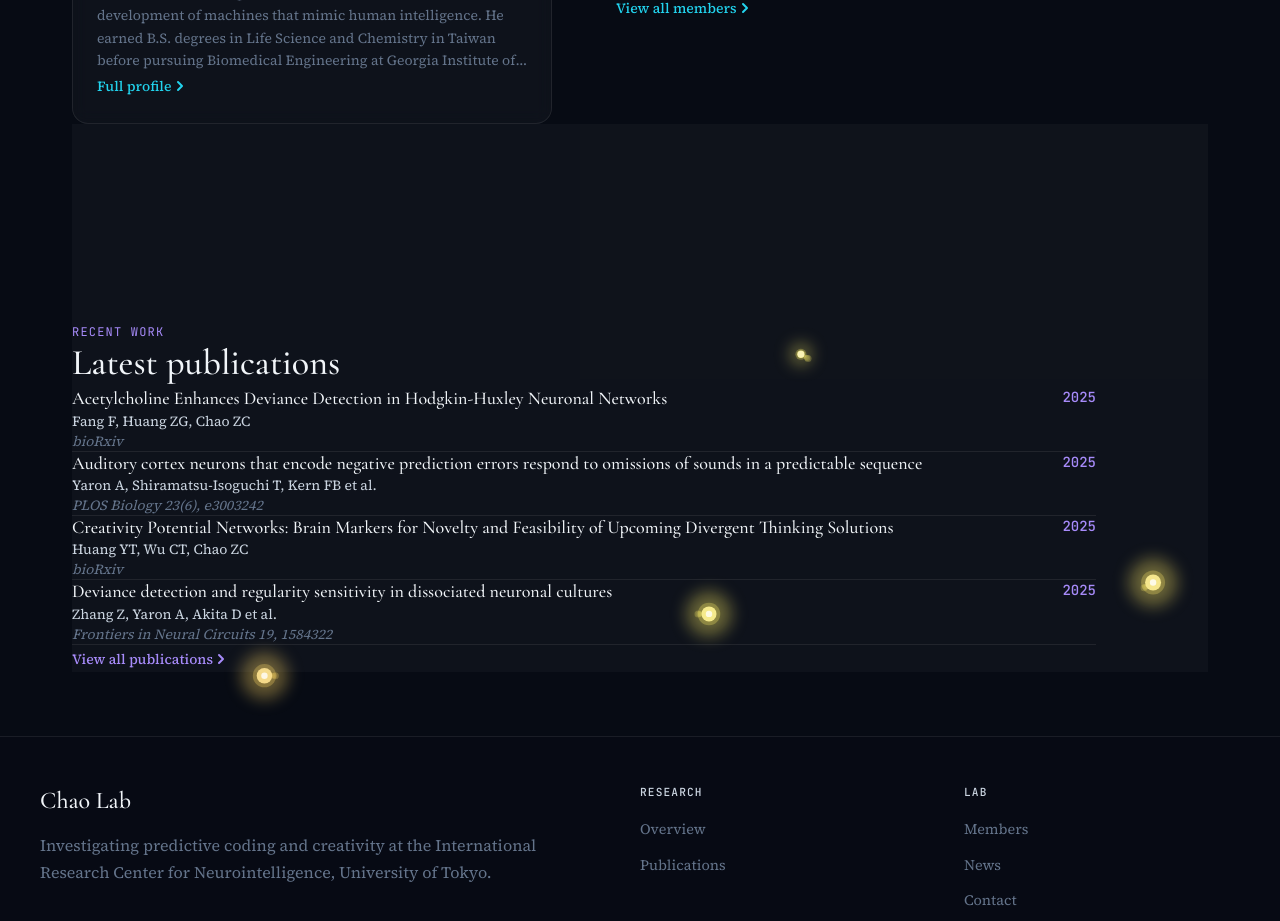
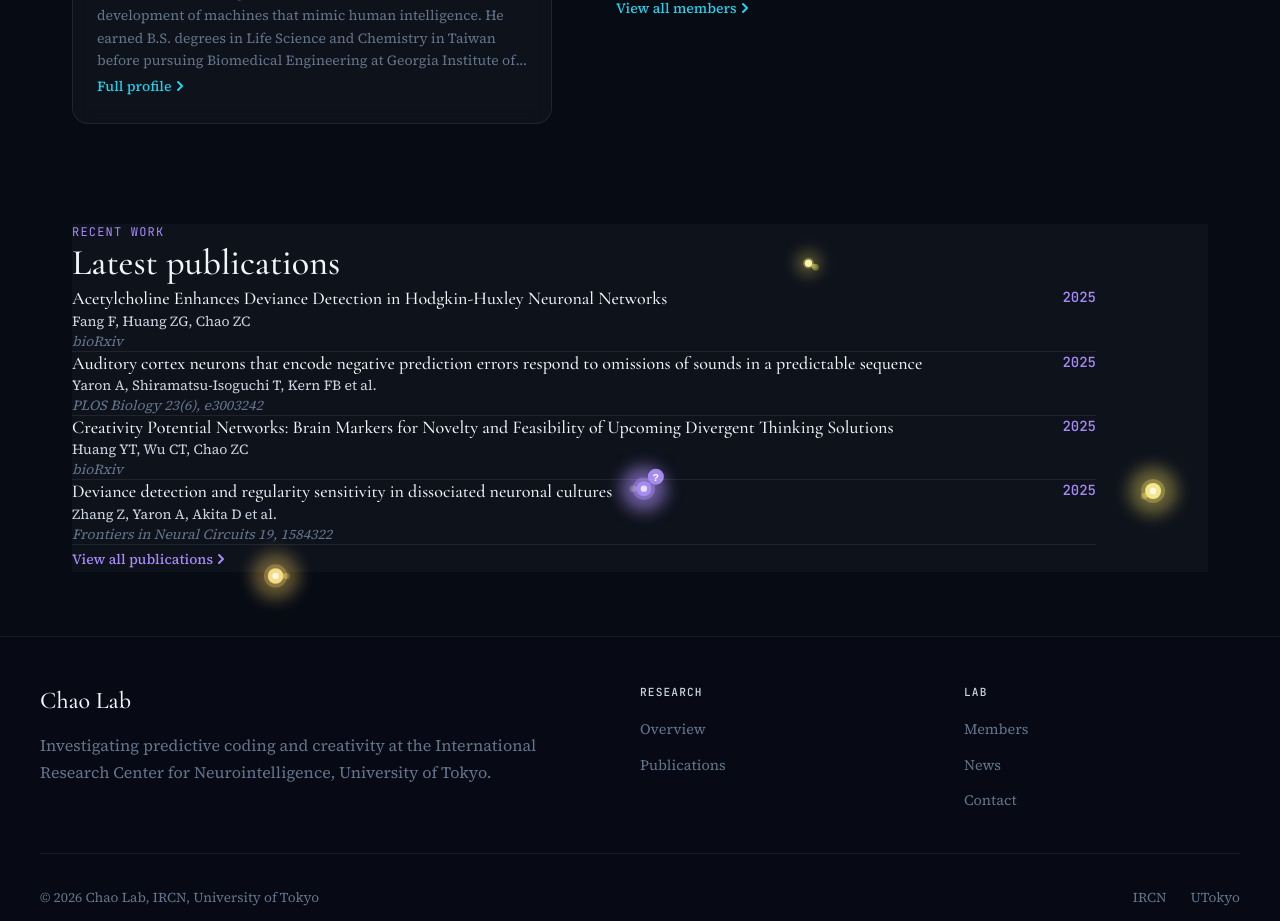
Before and after one commit to Amityar01/chaolab-ircn, a Next.js app: page / in a window 1280 px wide. Shown: the part 2520-3441 px from the top of the page. Built offline with nearby package versions, Linux system fonts and the light colour scheme.

Commit message:
fix: add spacing wrapper to Publications, reduce gray area extension

```diff
--- a/src/components/home/PublicationsPreview.tsx
+++ b/src/components/home/PublicationsPreview.tsx
@@ -26,10 +26,11 @@ const PublicationsPreview = forwardRef<HTMLDivElement, PublicationsPreviewProps>
     };
 
     return (
+      <div style={{ marginTop: '100px' }}>
         <section
           ref={ref}
-        className="pb-20 md:pb-32 px-6 md:px-8 relative z-10 pointer-events-auto"
-        style={{ background: 'var(--card-glass)', paddingTop: '200px' }}
+          className="py-16 md:py-24 px-6 md:px-8 relative z-10 pointer-events-auto"
+          style={{ background: 'var(--card-glass)' }}
         >
           <div className="max-w-5xl mx-auto">
             {/* Section label */}
@@ -112,6 +113,7 @@ const PublicationsPreview = forwardRef<HTMLDivElement, PublicationsPreviewProps>
             </div>
           </div>
         </section>
+      </div>
     );
   }
 );
```
Lines whose indentation alone changed are shown as unchanged.
